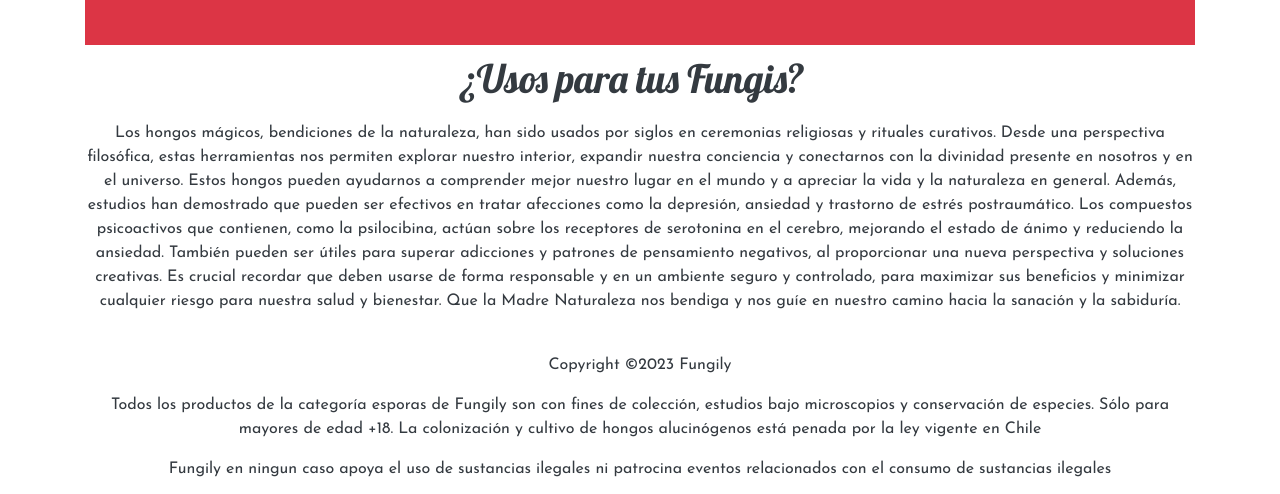
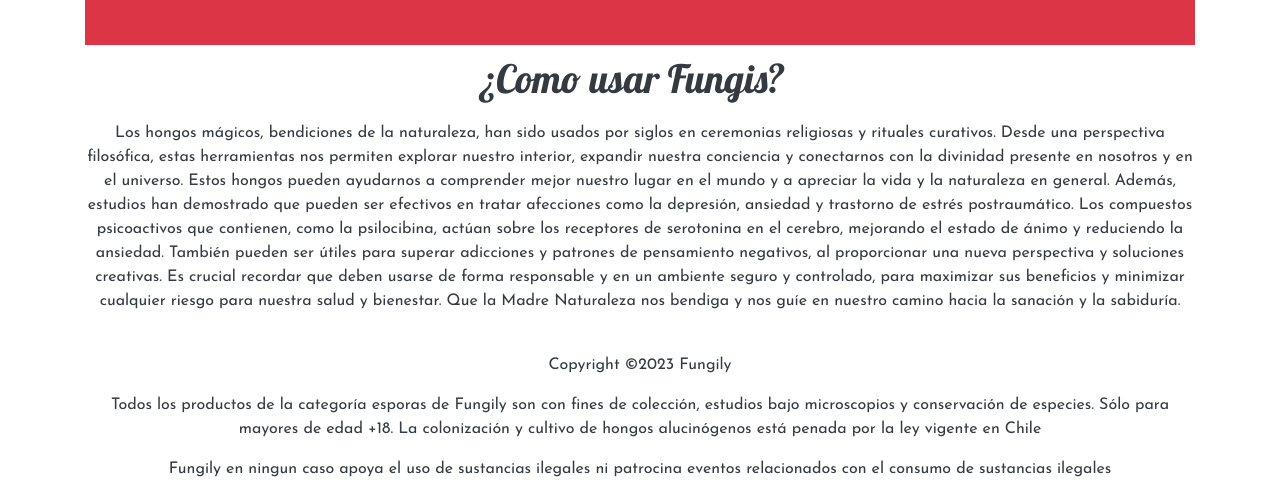
Before and after one commit to Fungi-ly/FUNGILYGROW, a website: page index.html in a window 1280 px wide. Shown: the part 8555-9049 px from the top of the page. Drawn offline with nearby package versions, Linux system fonts and the light colour scheme.

Commit message:
Update index.html

```diff
--- a/index.html
+++ b/index.html
@@ -954,7 +954,7 @@ Las esporas Pensacola son fáciles de identificar y cultivar en casa, lo que las
 
       </footer>
      <footer class="text-center">
-           <h1 class="navbar-brand text-dark  ">¿Usos para tus Fungis?</h1>
+           <h1 class="navbar-brand text-dark  ">¿Como usar Fungis?</h1>
            <p class=" text-dark"> Los hongos mágicos, bendiciones de la naturaleza, han sido usados por siglos en ceremonias religiosas y rituales curativos. Desde una perspectiva filosófica, estas herramientas nos permiten explorar nuestro interior, expandir nuestra conciencia y conectarnos con la divinidad presente en nosotros y en el universo.
 
             Estos hongos pueden ayudarnos a comprender mejor nuestro lugar en el mundo y a apreciar la vida y la naturaleza en general. Además, estudios han demostrado que pueden ser efectivos en tratar afecciones como la depresión, ansiedad y trastorno de estrés postraumático. Los compuestos psicoactivos que contienen, como la psilocibina, actúan sobre los receptores de serotonina en el cerebro, mejorando el estado de ánimo y reduciendo la ansiedad.
```
